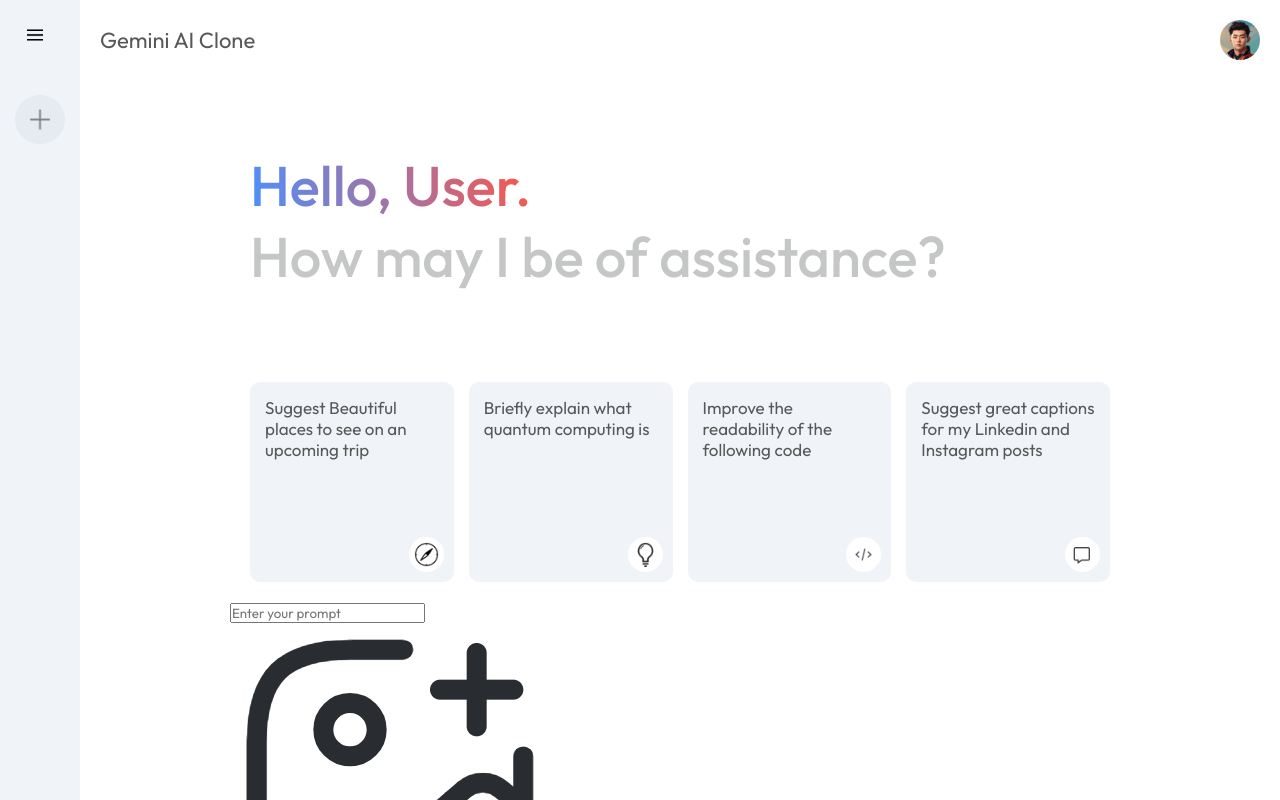
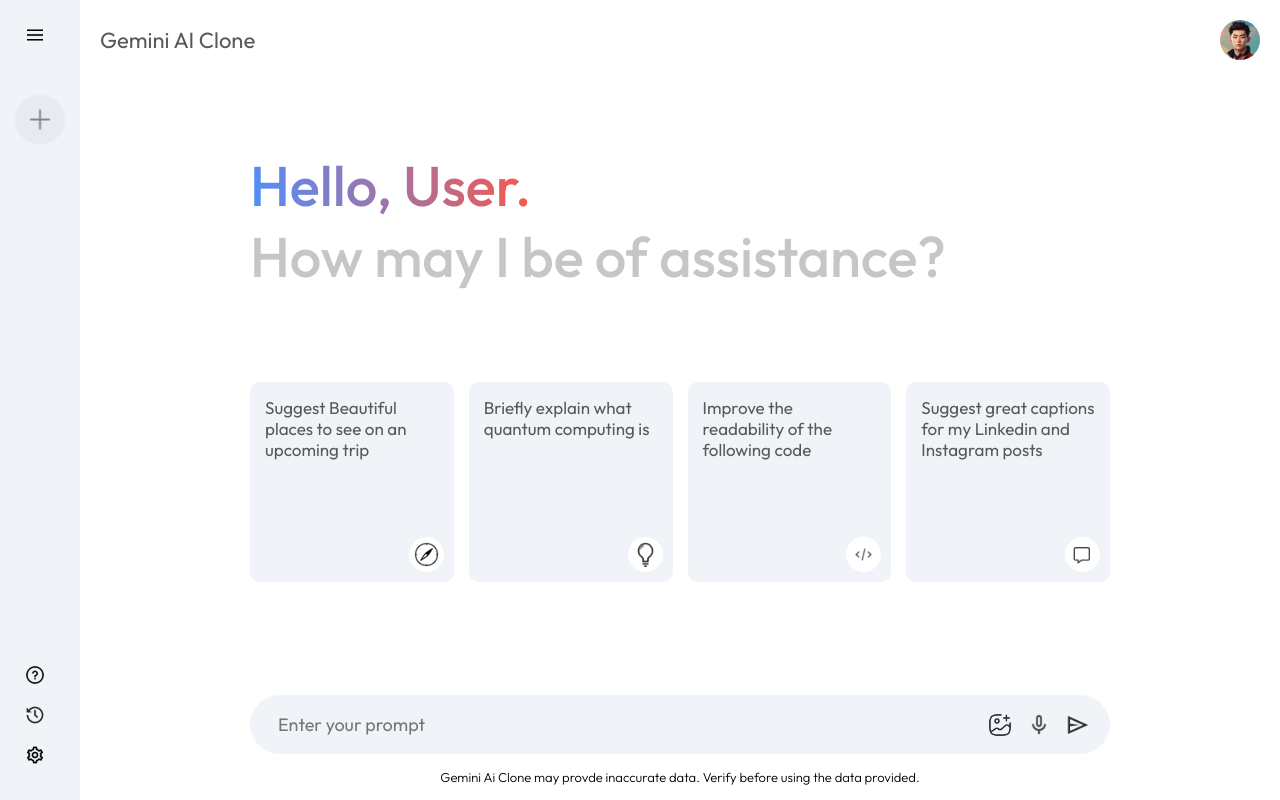
Before and after one commit to bkantwi-vercel/gemini-clone, a React (Vite) app: page / in a window 1280 px wide. Shown: the top 800 px of the page. Built offline with nearby package versions, Linux system fonts and the light colour scheme.

Commit message:
closed on interface

```diff
--- a/src/components/Main/Main.css
+++ b/src/components/Main/Main.css
@@ -83,3 +83,55 @@
 {
     background-color: #dfe4ea;
 }
+
+.main-bottom
+{
+    position: absolute;
+    bottom: 0;
+    width: 100%;
+    max-width: 900px;
+    padding: 0px 20px;
+    margin: auto;
+}
+
+.search-box
+{
+    display: flex;
+    align-items: center;
+    justify-content: space-between;
+    gap: 20px;
+    background-color: #f0f4f9;
+    padding: 10px 20px;
+    border-radius: 50px;
+}
+
+.search-box img
+{
+    width: 24px;
+    cursor: pointer;
+}
+
+.search-box input
+{
+    flex: 1;
+    background: transparent;
+    border: none;
+    outline: none;
+    padding: 8px;
+    font-size: 18px;
+}
+
+.search-box div
+{
+    display: flex;
+    align-items: center;
+    gap: 15px;
+}
+
+.main .bottom-info
+{
+    font-size: 13px;
+    margin: 15px auto;
+    text-align: center;
+    font-weight: 300;
+}
```
